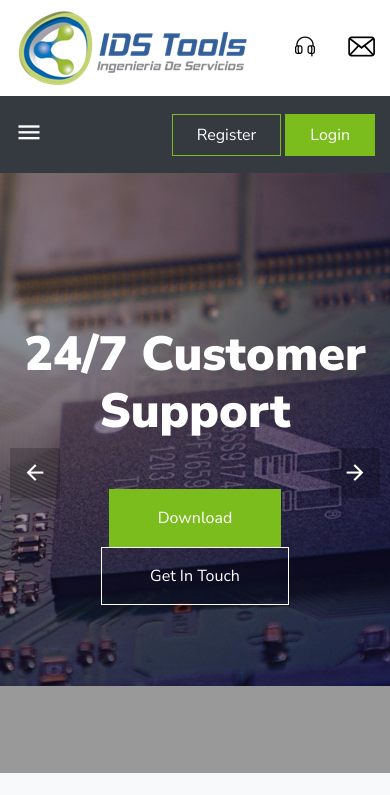
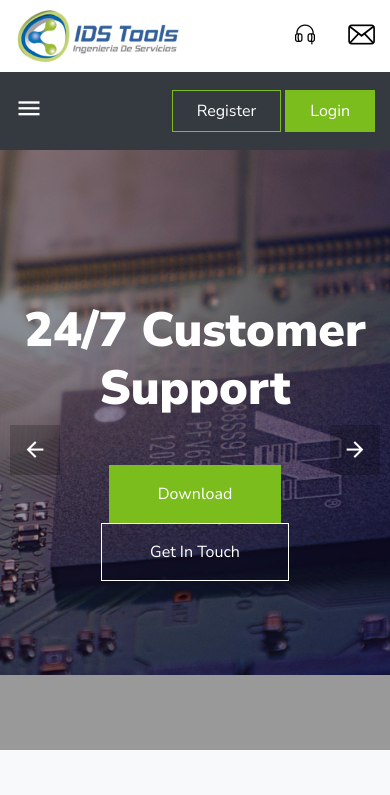
Before and after one commit to hackvan/idstools, a plain HTML site: page index.html in a window 390 px wide. Shown: the top 795 px of the page. Drawn offline with Linux system fonts and the light colour scheme; files whose address does not match are found by name.

Commit message:
Fix logo image responsive properties

```diff
--- a/css/style.css
+++ b/css/style.css
@@ -1463,8 +1463,8 @@ a {
   padding: 5px 0;
   padding-left: 30px; }
 
-#logo img {
+#logo {
+  display: block;
+  height: auto;
   max-width: 100%;
-  height: auto;
-  display: block;
 }
```
